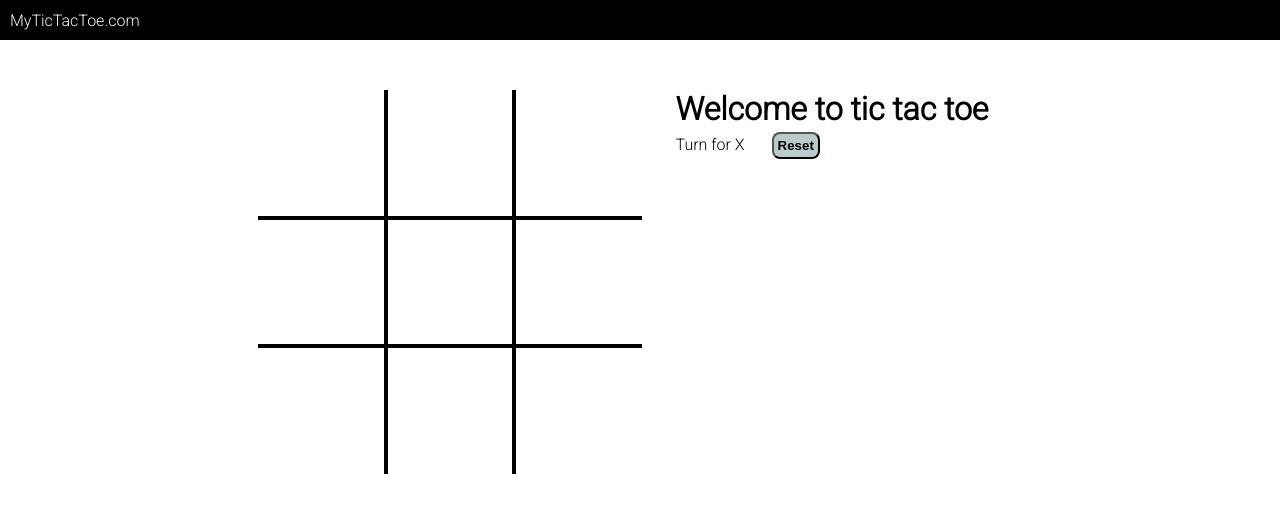
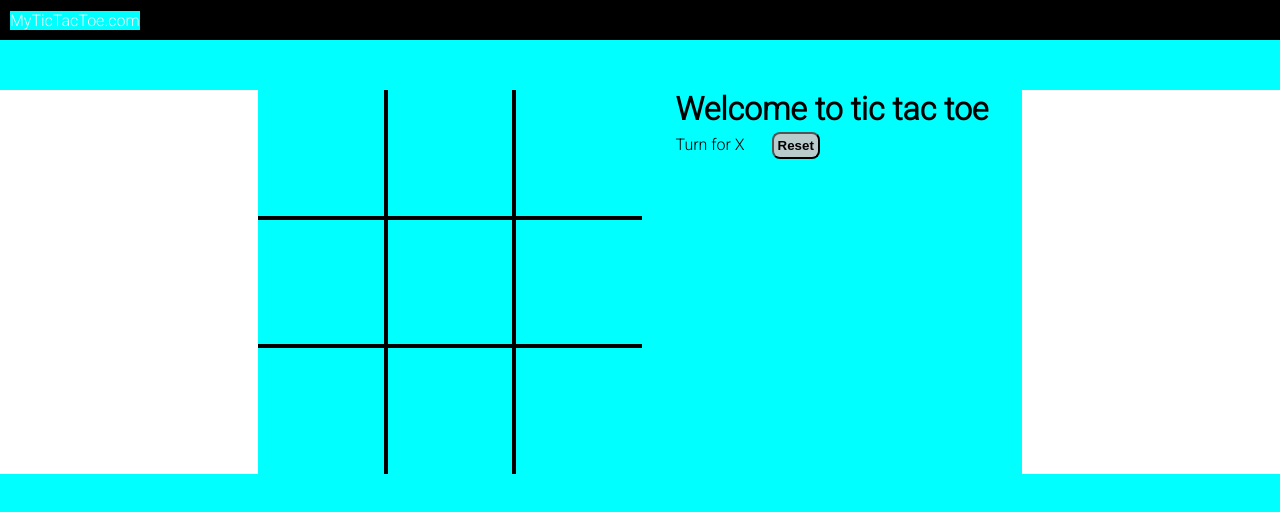
Before and after one commit to CASESENSITIVE007/Tic-tac-toe, a plain HTML site: page index.html in a window 1280 px wide. Drawn offline with Linux system fonts and the light colour scheme.

Commit message:
Update style.css

```diff
--- a/style.css
+++ b/style.css
@@ -4,6 +4,7 @@
 *{
     margin:0;
     padding: 0;
+    background-color: cyan;
 }
 
 nav{
```
